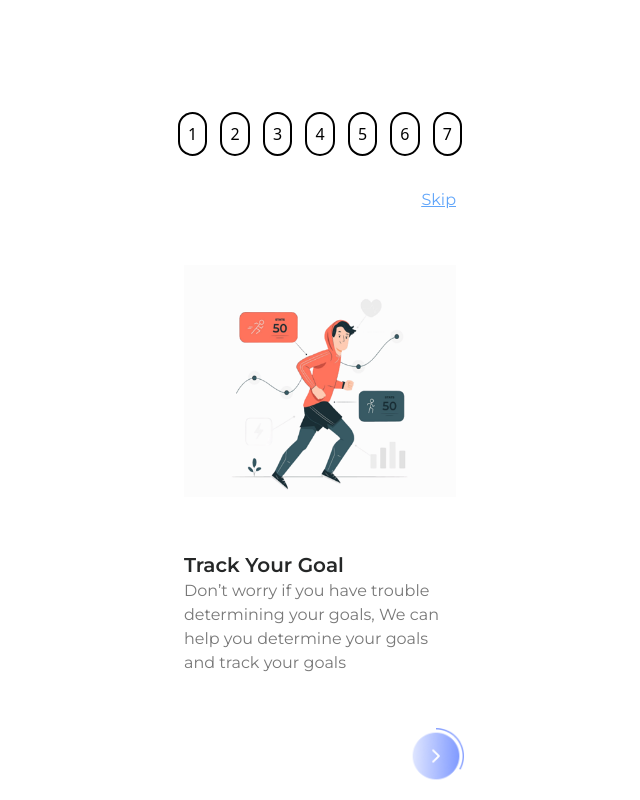
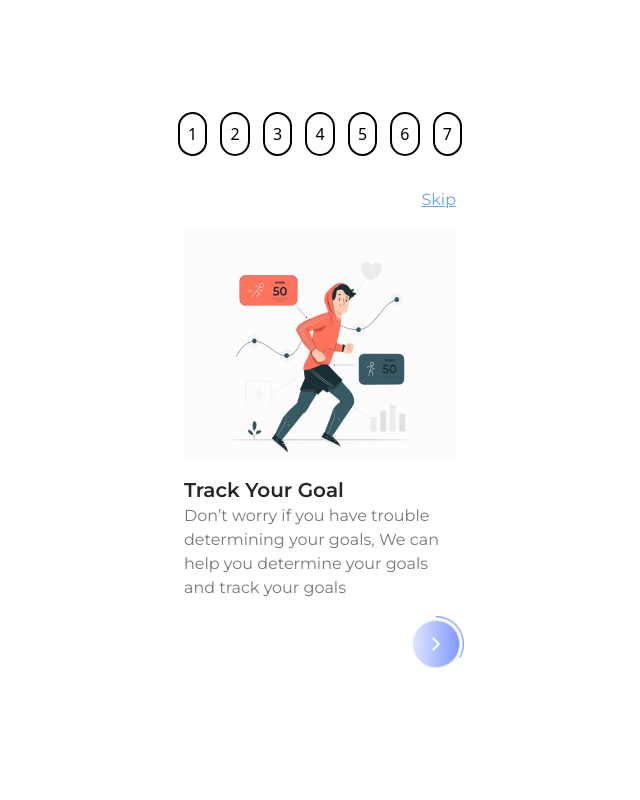
Before and after one commit to H4CK3R-CODING/MobileUIProject, a website: page Layout/Page1.html in a window 1280 px wide. Shown: the whole page, without its empty margins (320-960 px from the left). Drawn offline with Linux system fonts and the light colour scheme.

Commit message:
update title

```diff
--- a/Layout/Page1.html
+++ b/Layout/Page1.html
@@ -5,10 +5,10 @@
     <meta name="viewport" content="width=device-width, initial-scale=1.0">
     <link rel="stylesheet" href="../css/index.css">
     <link rel="stylesheet" href="../src/output.css">
-    <title>Document</title>
+    <title>Dacoid Digital-Assignment</title>
 </head>
 <body>
-    <div class="flex flex-col justify-center items-center h-7">
+    <div class="flex flex-col justify-center items-center">
         <div class="flex w-[300px] p-2 justify-between">
             <div class="border-2 border-solid border-black rounded-full p-2"><a href="./Page1.html">1</a></div>
             <div class="border-2 border-solid border-black rounded-full p-2"><a href="./Page2.html">2</a></div>
```
Also changed, not shown: Layout/Page2.html (+2 -2 lines), Layout/Page3.html (+2 -2 lines), Layout/Page4.html (+2 -2 lines), Layout/Page5.html (+2 -2 lines), Layout/Page6.html (+2 -2 lines), Layout/Page7.html (+2 -2 lines), index.html (+2 -2 lines).
